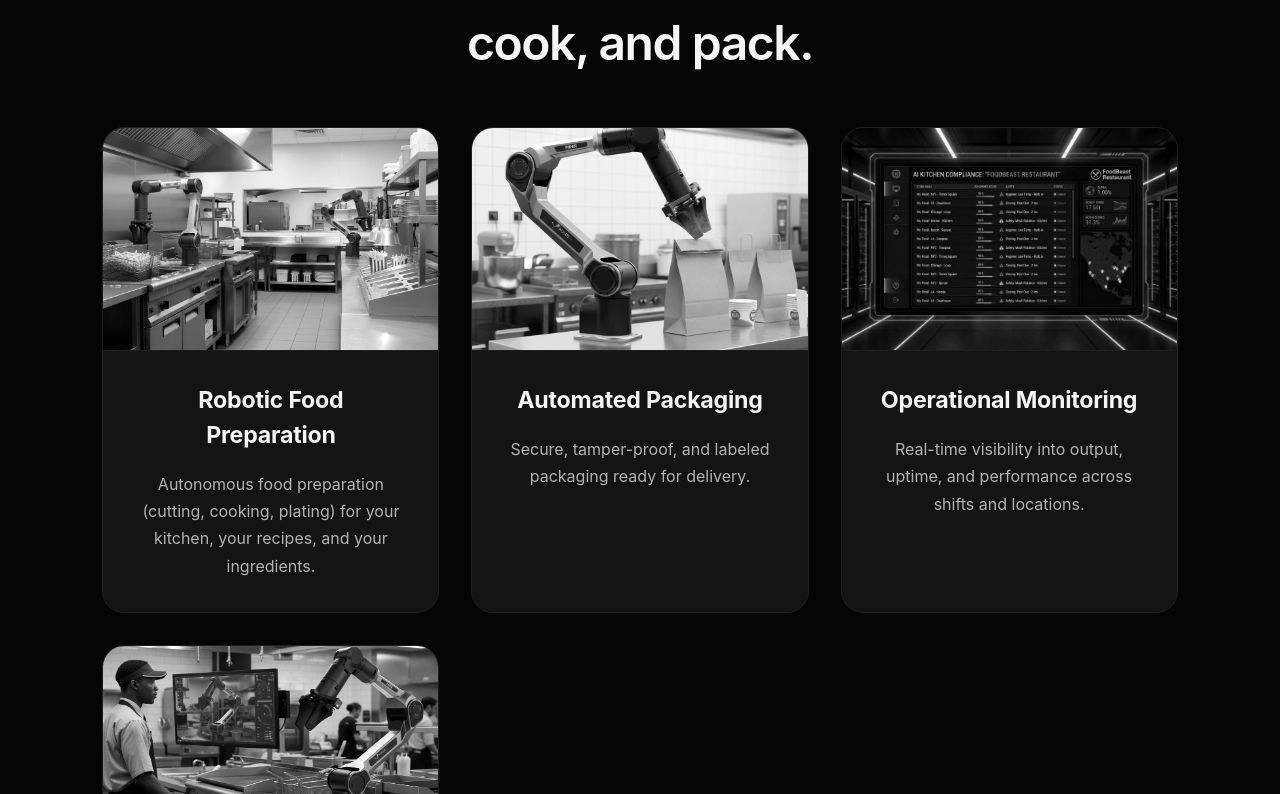
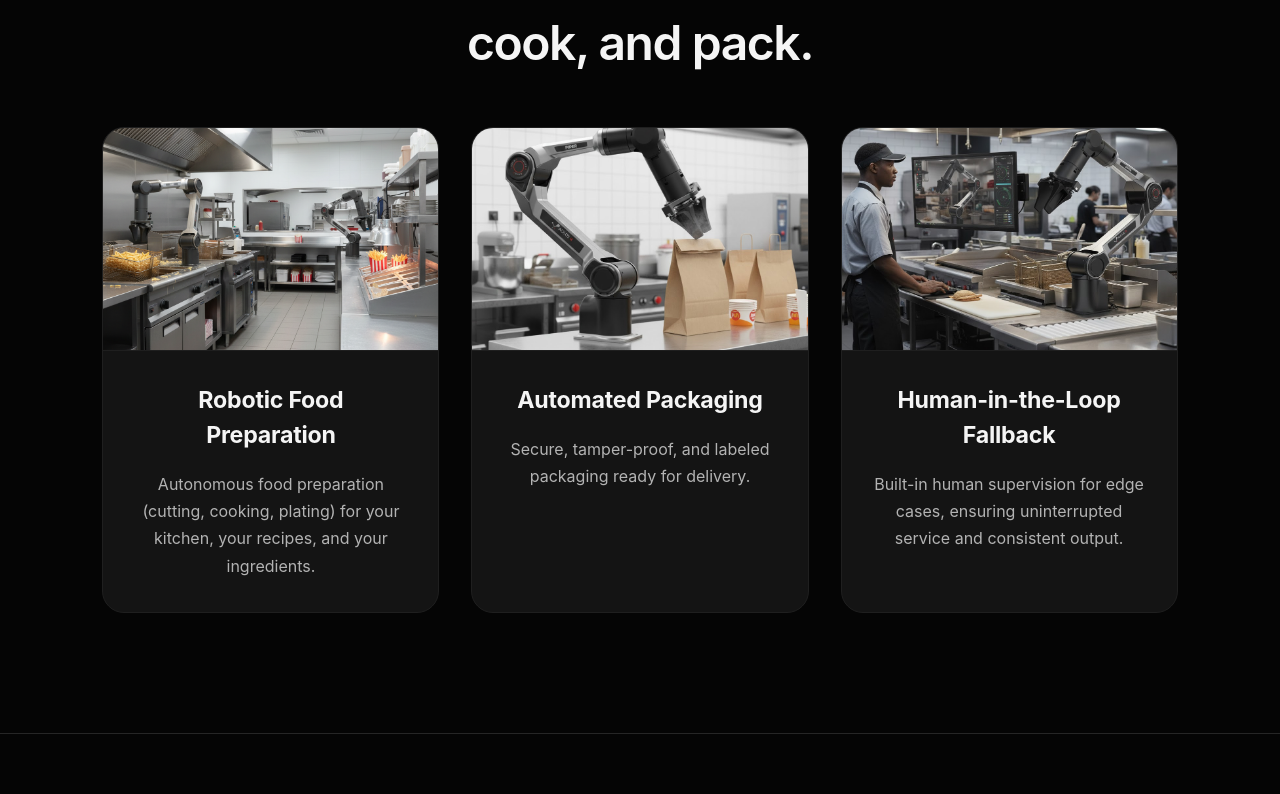
Before and after one commit to viewr-vision/food-app, a React (Vite) app: page / in a window 1280 px wide. Shown: the part 986-1780 px from the top of the page. Built offline with nearby package versions, Linux system fonts and the light colour scheme.

Commit message:
Remove unused fallback image and grayscale filter from styles to streamline the App component and enhance visual clarity

```diff
--- a/src/App.css
+++ b/src/App.css
@@ -284,7 +284,6 @@ main section {
   width: 100%;
   height: 100%;
   object-fit: cover;
-  filter: grayscale(100%) contrast(1.1);
   transition: transform 0.4s ease;
 }
 
--- a/src/App.tsx
+++ b/src/App.tsx
@@ -3,7 +3,6 @@ import type { CSSProperties } from 'react';
 import type { LucideIcon } from 'lucide-react';
 import { ArrowRight, Clock3, DollarSign, Network } from 'lucide-react';
 import heroImage from '../assets/Gemini_Generated_Image_gee2dggee2dggee2.png';
-import fallbackImage from './assets/dashboard_full.jpg';
 import packagingImage from '../assets/packaging_image.jpg';
 import humanInLoopImage from '../assets/human_in_the_loop.jpg';
 import curefoodsLogo from '../assets/curefoods.png';
@@ -39,12 +38,6 @@ const offerings = [
         summary: 'Secure, tamper-proof, and labeled packaging ready for delivery.',
         highlights: [],
         image: packagingImage
-    },
-    {
-        title: 'Operational Monitoring',
-        summary: 'Real-time visibility into output, uptime, and performance across shifts and locations.',
-        highlights: [],
-        image: fallbackImage
     },
     {
         title: 'Human-in-the-Loop Fallback',
```
